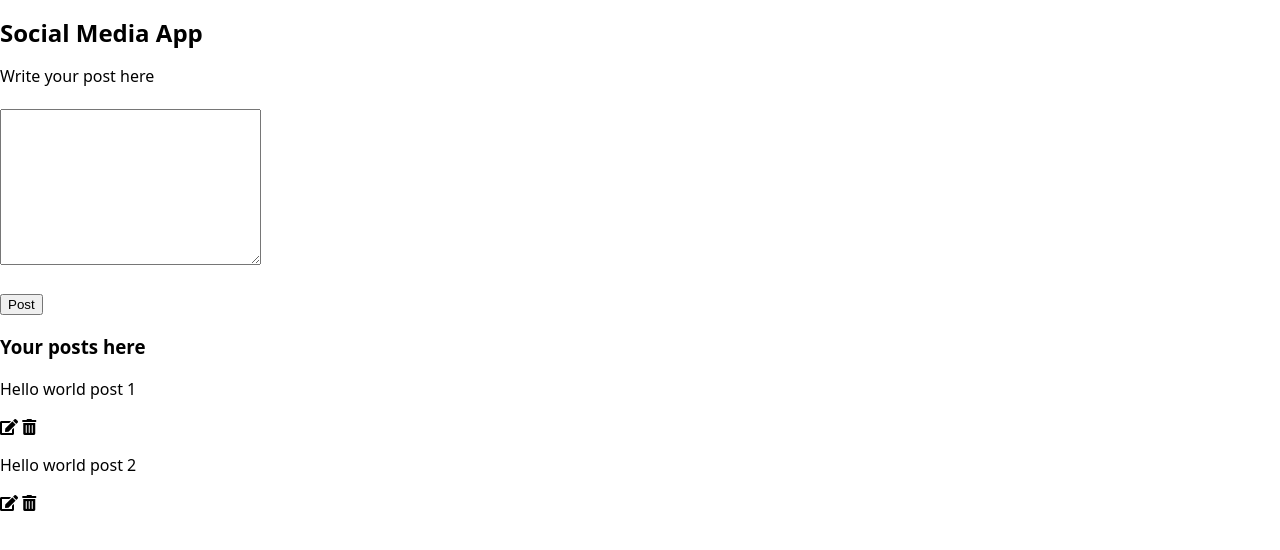
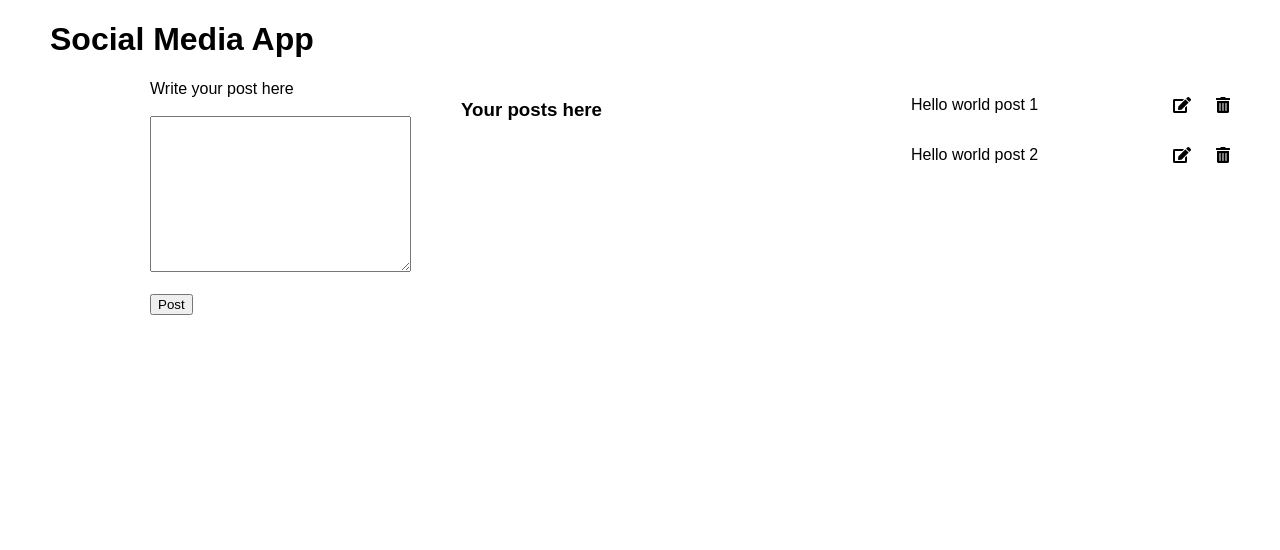
Before and after one commit to archaudhari/CRUD-Operations-in-JavaScript-by-Building-TODO-APP, a plain HTML site: page index.html in a window 1280 px wide. Drawn offline with Linux system fonts and the light colour scheme.

Commit message:
1 file modified

```diff
--- a/styles.css
+++ b/styles.css
@@ -1,46 +1,31 @@
-* {
-  box-sizing: border-box;
+body {
+  font-family: sans-serif;
+  margin: 0 50px;
 }
 
-body {
-  margin: 0;
-  font-family: system-ui, sans-serif;
-  color: black;
-  background-color: white;
+.container {
+  display: flex;
+  gap: 50px;
 }
 
-nav {
-  display: flex;
-  flex-wrap: wrap;
-  align-items: center;
-  justify-content: center;
-  padding: 0.5rem;
-  gap: 0.5rem;
-  border-bottom: solid 1px #aaa;
-  background-color: #eee;
+#posts {
+  width: 400px;
 }
 
-nav a {
-  display: inline-block;
-  min-width: 9rem;
-  padding: 0.5rem;
-  border-radius: 0.2rem;
-  border: solid 1px #aaa;
-  text-align: center;
-  text-decoration: none;
-  color: #555;
+i {
+  cursor: pointer;
+}
+#posts div {
+  display: flex;
+  align-items: center;
+  justify-content: space-between;
 }
 
-nav a[aria-current='page'] {
-  color: #000;
-  background-color: #d4d4d4;
+.options {
+  display: flex;
+  gap: 25px;
 }
 
-main {
-  padding: 1rem;
+#msg {
+  color: red;
 }
-
-h1 {
-  font-weight: bold;
-  font-size: 1.5rem;
-}
```
